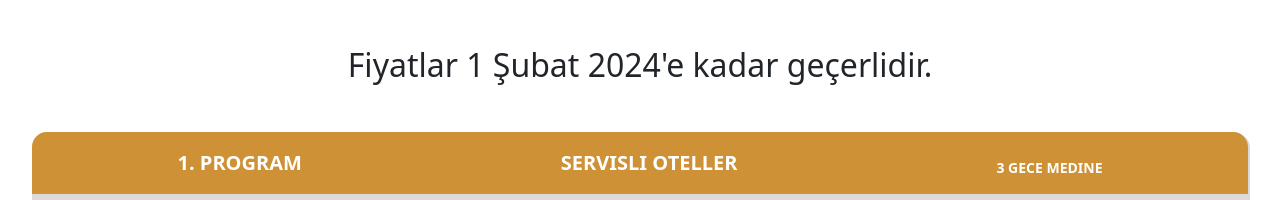
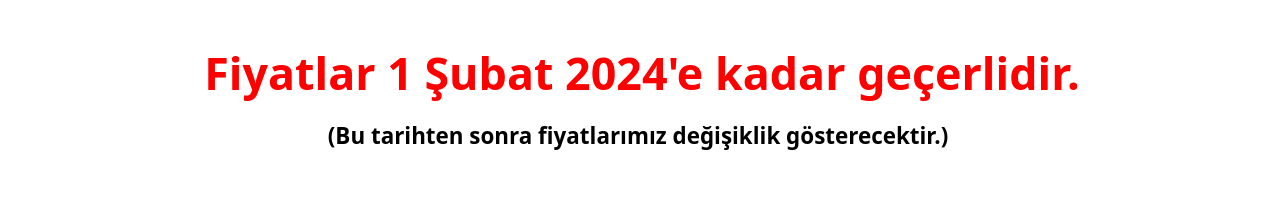
Before and after one commit to erenyusufduran/birey-tour, a React (Vite) app: page /sevval-umresi/umre in a window 1280 px wide. Shown: the part 502-702 px from the top of the page. Built offline with nearby package versions, Linux system fonts and the light colour scheme.

Commit message:
sevval and somest h2

```diff
--- a/src/pages/LuxUmrePage.jsx
+++ b/src/pages/LuxUmrePage.jsx
@@ -2,6 +2,7 @@
 import Masthead from '../components/Masthead';
 import TourCard2 from '../components/TourCard2';
 import { SNavLink } from '../components/Programs';
+import { ExtraText } from './UmrePage';
 
 import { useLocation } from 'react-router-dom';
 import { useScrollToTop } from '../hooks/useScrollToTop';
@@ -12,15 +13,17 @@ const LuxUmrePage = ({ cardDatas, headerText }) => {
 
   let extraText;
   switch (headerText) {
-    case 'Sömestr Umresi':
-      extraText = (
-        <span>
-          15 Aralık 2023&apos;e kadar olan ödemelerde <span className="fw-bold">100$</span> indirim.
-        </span>
-      );
+    case 'Sömestr Lüx Umre':
+      extraText = <ExtraText>15 Aralık 2023&apos;e kadar olan ödemelerde 100$ indirim.</ExtraText>;
       break;
     case 'Şevval Lüx Umre':
-      extraText = <span>Fiyatlar 1 Şubat 2024&apos;e kadar geçerlidir.</span>;
+      extraText = (
+        <ExtraText className="mx-1">
+          Fiyatlar 1 Şubat 2024&apos;e kadar geçerlidir.
+          <br />
+          <span>(Bu tarihten sonra fiyatlarımız değişiklik gösterecektir.)</span>
+        </ExtraText>
+      );
       break;
     default:
       extraText = false;
@@ -31,12 +34,6 @@ const LuxUmrePage = ({ cardDatas, headerText }) => {
     <>
       <Masthead headerText={headerText} headerColor="white" img="/umre_header.jpg" />
       {extraText && <h2 className="text-center mt-5">{extraText}</h2>}
-
-      {headerText === 'Sömestr Lüx Umre' && (
-        <h2 className="text-center mt-5">
-          15 Aralık 2023&apos;e kadar olan ödemelerde <span className="fw-bold">100$</span> indirim.
-        </h2>
-      )}
       {cardDatas.length ? (
         cardDatas.map((luxUmreCardData) => <TourCard2 key={luxUmreCardData.id} tourCard={luxUmreCardData} />)
       ) : (
--- a/src/pages/UmrePage.jsx
+++ b/src/pages/UmrePage.jsx
@@ -1,10 +1,36 @@
 /* eslint-disable react/prop-types */
+import styled from 'styled-components';
+
 import Masthead from '../components/Masthead';
 import TourCard2 from '../components/TourCard2';
 import { SNavLink } from '../components/Programs';
 
 import { useLocation } from 'react-router-dom';
 import { useScrollToTop } from '../hooks/useScrollToTop';
+
+export const ExtraText = styled.span`
+  font-weight: bold;
+  color: red;
+  font-size: 1.4em !important;
+
+  & span {
+    margin-top: -20px;
+    font-size: 0.5em !important;
+    color: #000;
+
+    @media screen and (max-width: 500px) {
+      font-size: .4em !important;
+    }
+
+    @media screen and (max-width: 500px) {
+      font-size: .4em !important;
+    }
+
+    @media screen and (max-width: 360px) {
+      font-size: .35em !important;
+    }
+  }
+`;
 
 const UmrePage = ({ cardDatas, headerText }) => {
   const { pathname } = useLocation();
@@ -14,19 +40,25 @@ const UmrePage = ({ cardDatas, headerText }) => {
   switch (headerText) {
     case 'Sömestr Umresi':
       extraText = (
-        <span>
-          15 Aralık 2023&apos;e kadar olan ödemelerde <span className="fw-bold">100$</span> indirim.
-        </span>
+        <ExtraText>
+          15 Aralık 2023&apos;e kadar olan ödemelerde 100$ indirim.
+        </ExtraText>
       );
       break;
     case 'Şevval Umresi':
-      extraText = <span>Fiyatlar 1 Şubat 2024&apos;e kadar geçerlidir.</span>;
+      extraText = (
+        <ExtraText className="mx-1">
+          Fiyatlar 1 Şubat 2024&apos;e kadar geçerlidir.
+          <br />
+          <span>(Bu tarihten sonra fiyatlarımız değişiklik gösterecektir.)</span>
+        </ExtraText>
+      );
       break;
     default:
       extraText = false;
       break;
   }
-//s
+  //s
   return (
     <>
       <Masthead headerText={headerText} headerColor="white" img="/umre_header.jpg" />
```
